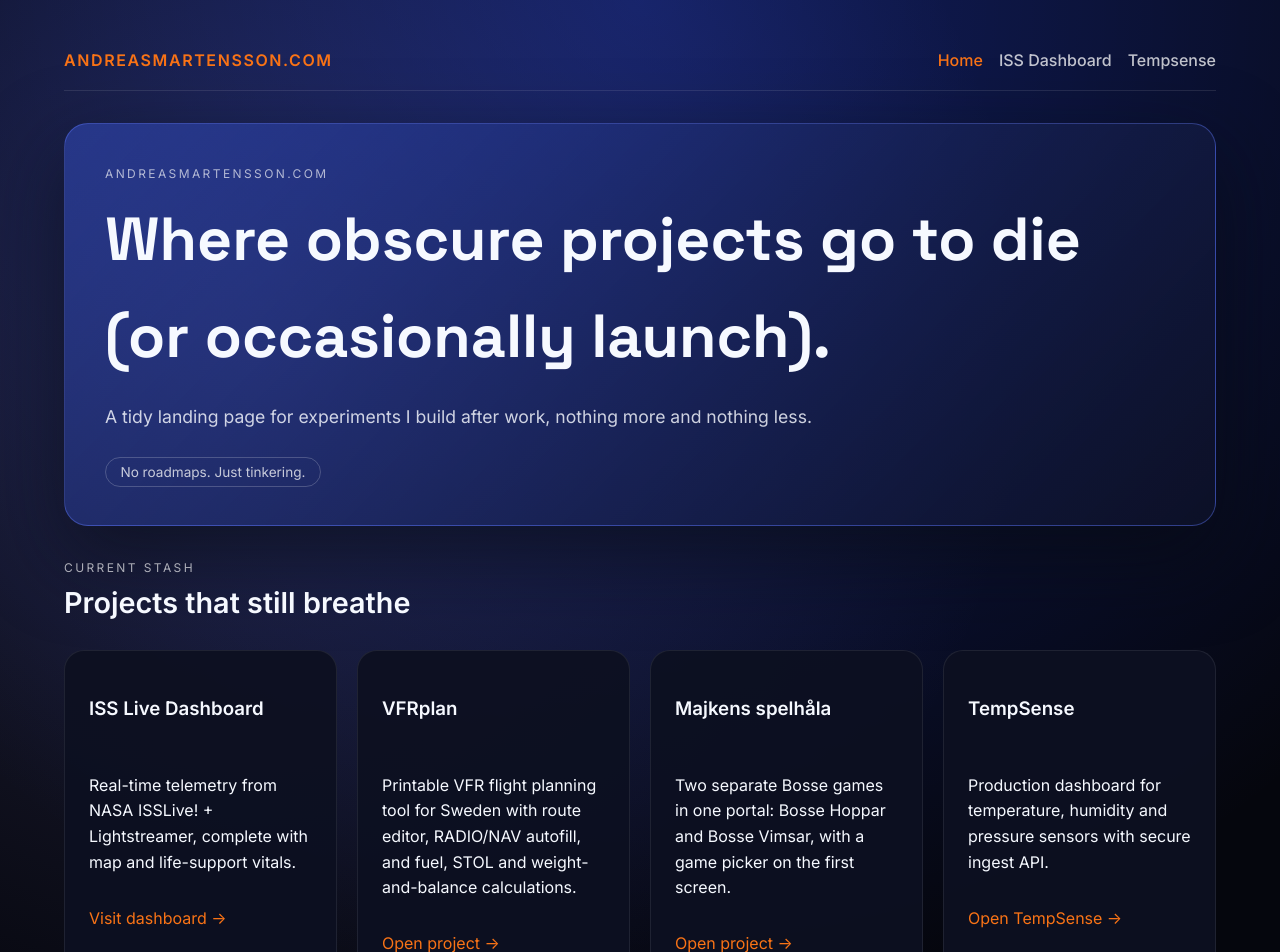
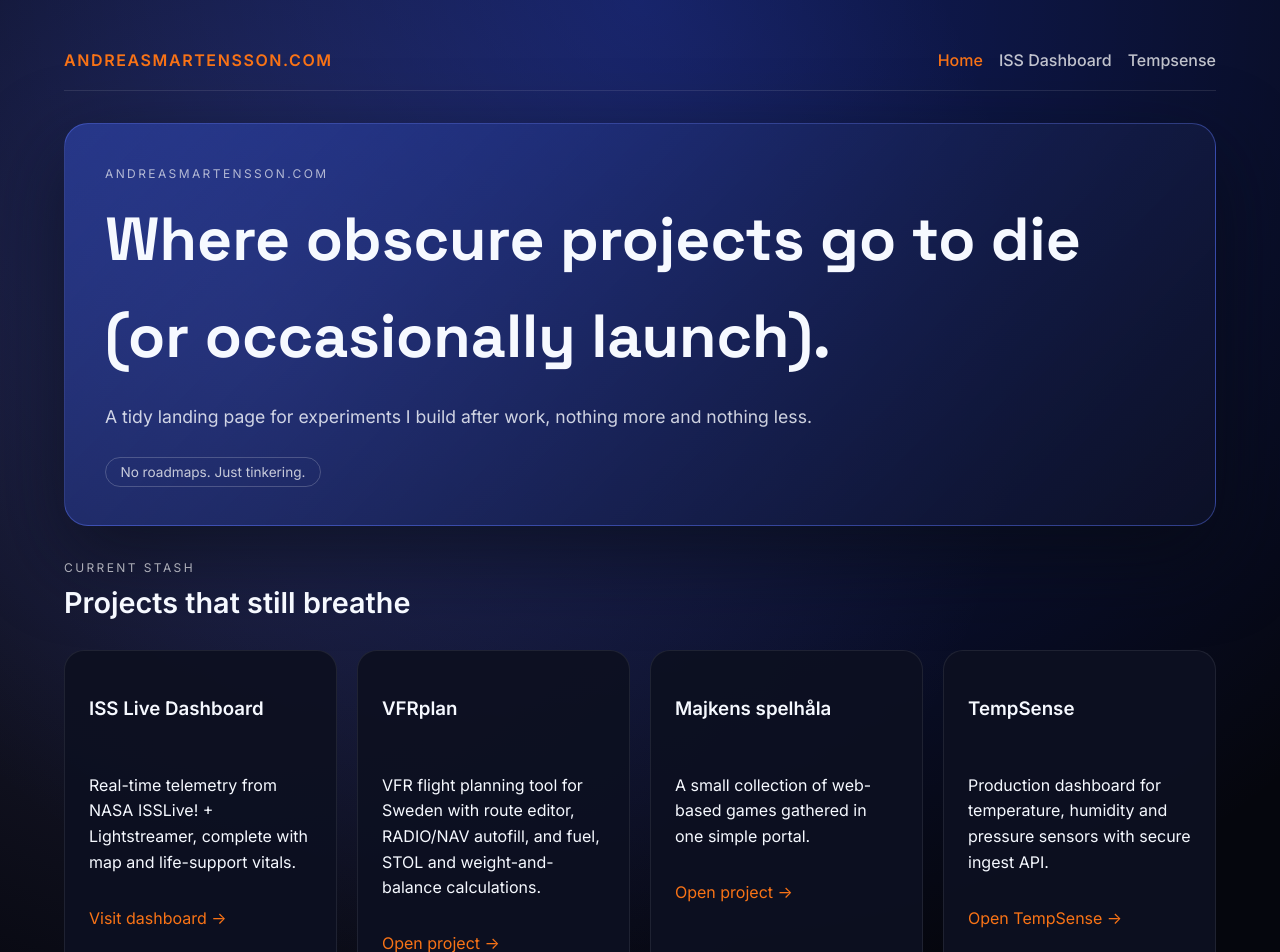
Before and after one commit to Thedude-andreas/andreasmartensson, a React (Vite) app: page / in a window 1280 px wide. Shown: the top 952 px of the page. Built offline with nearby package versions, Linux system fonts and the light colour scheme; no server answers; what lightstreamer-client-web would draw is missing.

Commit message:
Refine project card descriptions

```diff
--- a/src/pages/Home.tsx
+++ b/src/pages/Home.tsx
@@ -25,14 +25,14 @@ export function Home() {
           </article>
           <article className="project-card">
             <h3>VFRplan</h3>
-            <p>Printable VFR flight planning tool for Sweden with route editor, RADIO/NAV autofill, and fuel, STOL and weight-and-balance calculations.</p>
+            <p>VFR flight planning tool for Sweden with route editor, RADIO/NAV autofill, and fuel, STOL and weight-and-balance calculations.</p>
             <a href="http://vfrplan.se" className="text-link" target="_blank" rel="noreferrer">
               Open project →
             </a>
           </article>
           <article className="project-card">
             <h3>Majkens spelhåla</h3>
-            <p>Two separate Bosse games in one portal: Bosse Hoppar and Bosse Vimsar, with a game picker on the first screen.</p>
+            <p>A small collection of web-based games gathered in one simple portal.</p>
             <a href="https://andreasmartensson.com/bosse-hoppar/" className="text-link" target="_blank" rel="noreferrer">
               Open project →
             </a>
```
